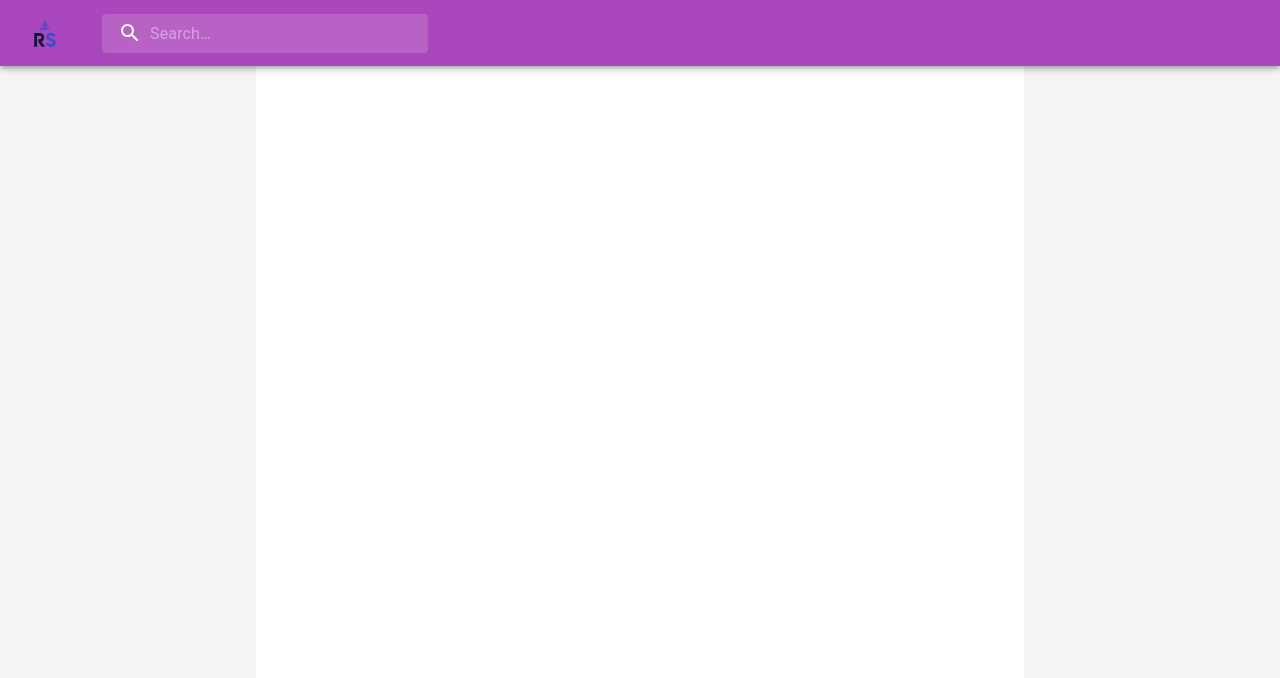
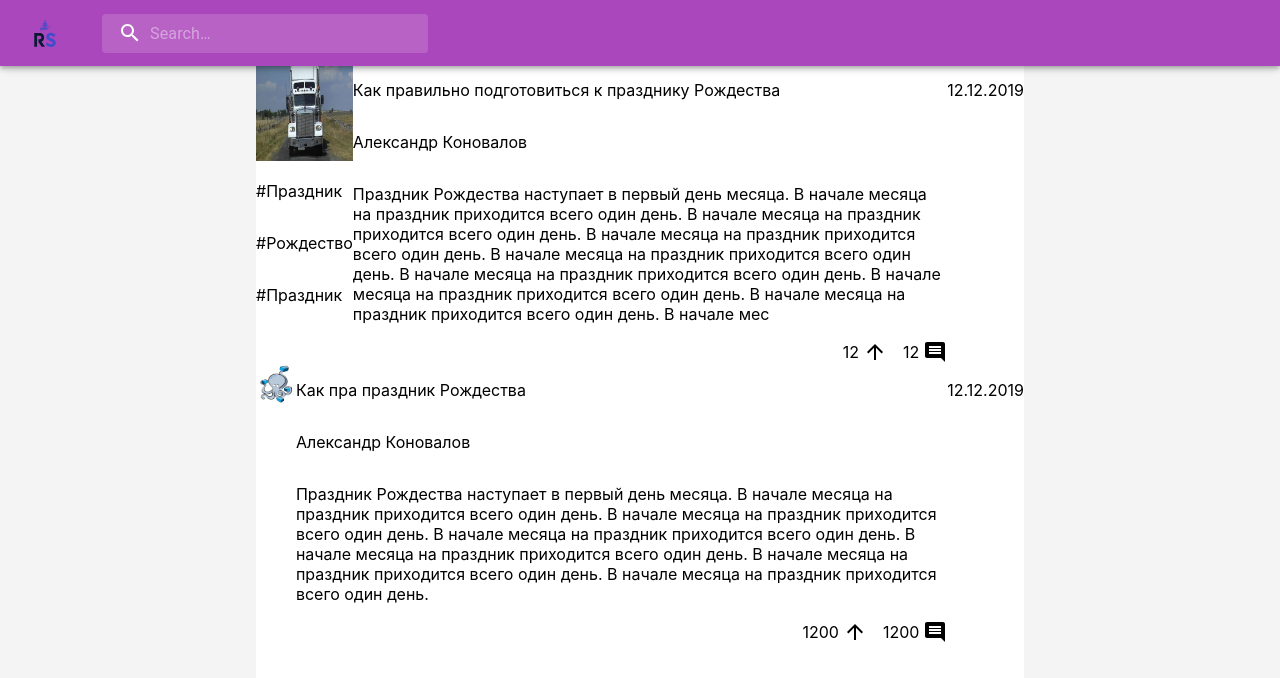
Before and after one commit to researchshare-official/frontend, a Next.js app: page / in a window 1280 px wide. Shown: the top 678 px of the page. Built offline with nearby package versions, Linux system fonts and the light colour scheme.

Commit message:
starting preview article

```diff
--- /dev/null
+++ b/components/ArticlePreview.tsx
@@ -0,0 +1,71 @@
+import Image from 'next/image'
+import { styled, alpha } from '@mui/material/styles';
+import { useRouter } from 'next/router'
+import Toolbar from '@mui/material/Toolbar';
+import IconButton from '@mui/material/IconButton';
+import SearchIcon from '@mui/icons-material/Search';
+import InputBase from '@mui/material/InputBase';
+import Box from '@mui/material/Box'
+import { NextPage } from 'next';
+import { ArrowUpward, Comment } from '@mui/icons-material';
+
+type ArticlePreviewProps = {
+    id: number
+    title: string,
+    text: string,
+    image: string,
+    authors: Array<string>,
+    tags: Array<string>,
+    date: string,
+    sponsored: boolean,
+    likes: number,
+    comments: number,
+}
+
+const ArticlePreview: NextPage<ArticlePreviewProps> = (props) => {
+    const router = useRouter();
+
+    return (
+        <Box sx={{ backgroundColor: 'transparent', display: 'flex' }}>
+            <Box>
+                <Image src={`/${props.image}`} width={200} height={200} />
+                <Box
+                    sx={{
+                        backgroundColor: 'transparent',
+                        display: 'flex',
+                        flexDirection: 'column'
+                    }}>
+                    {props.tags.map(tag => (
+                        <p>{tag}</p>
+                    ))}
+                </Box>
+            </Box>
+            <Box>
+                <p>{props.title}</p>
+                <Box sx={{ backgroundColor: 'transparent', display: 'flex', flexDirection: 'column' }}>
+                    {props.authors.map(author => (
+                        <p>{author}</p>
+                    ))}
+                </Box>
+                <p>{props.text}</p>
+                <Box sx={{ backgroundColor: 'transparent', display: 'flex', justifyContent: 'end' }}>
+                    <Box sx={{ backgroundColor: 'transparent', display: 'flex', alignItems: 'center'}}>
+                        {props.likes} <ArrowUpward sx={{marginLeft: 0.5}}/>
+                    </Box>
+                    <Box sx={{ backgroundColor: 'transparent', marginLeft: 2, display: 'flex', alignItems: 'center' }}>
+                        {props.comments} <Comment sx={{marginLeft: 0.5}} />
+                    </Box>
+                </Box>
+            </Box>
+            <Box>
+                <p>{props.date}</p>
+            </Box>
+        </Box>
+    )
+}
+
+export default ArticlePreview;
+
+export type {
+    ArticlePreviewProps
+}
--- /dev/null
+++ b/mocking/articles.json
@@ -0,0 +1,32 @@
+{
+    "articles": [
+        {
+            "id": 0,
+            "title": "Как правильно подготовиться к празднику Рождества",
+            "text": "Праздник Рождества наступает в первый день месяца. В начале месяца на праздник приходится всего один день. В начале месяца на праздник приходится всего один день. В начале месяца на праздник приходится всего один день. В начале месяца на праздник приходится всего один день. В начале месяца на праздник приходится всего один день. В начале месяца на праздник приходится всего один день. В начале месяца на праздник приходится всего один день. В начале мес",
+            "image": "camion.jpg",
+            "authors": ["Александр Коновалов"],
+            "tags": [
+                "#Праздник",
+                "#Рождество",
+                "#Праздник"
+            ],
+            "date": "12.12.2019",
+            "sponsored": false,
+            "likes": 12,
+            "comments": 12
+        },
+        {
+            "id": 1,
+            "title": "Как пра праздник Рождества",
+            "text": "Праздник Рождества наступает в первый день месяца. В начале месяца на праздник приходится всего один день. В начале месяца на праздник приходится всего один день. В начале месяца на праздник приходится всего один день. В начале месяца на праздник приходится всего один день. В начале месяца на праздник приходится всего один день. В начале месяца на праздник приходится всего один день.",
+            "image": "compose.png",
+            "authors": ["Александр Коновалов"],
+            "tags": [],
+            "date": "12.12.2019",
+            "sponsored": true,
+            "likes": 1200,
+            "comments": 1200
+        }
+    ]
+}
--- a/pages/index.tsx
+++ b/pages/index.tsx
@@ -3,6 +3,8 @@ import Head from 'next/head'
 import styles from '../styles/Home.module.css'
 import Box from '@mui/material/Box'
 import AppBar from '../components/AppBar'
+import ArticlePreview from '../components/ArticlePreview'
+import { articles } from '../mocking/articles.json'
 
 const Home: NextPage = () => {
     return (
@@ -27,6 +29,20 @@ const Home: NextPage = () => {
                         flex: 3,
                         backgroundColor: '#ffffff'
                     }}>
+                        {articles.map(article => (
+                            <ArticlePreview
+                                id={article.id}
+                                title={article.title}
+                                text={article.text}
+                                image={article.image}
+                                authors={article.authors}
+                                tags={article.tags}
+                                date={article.date}
+                                sponsored={article.sponsored}
+                                likes={article.likes}
+                                comments={article.comments}
+                            />
+                        ))}
                     </Box>
                     <Box sx={{
                         flex: 1,
```
Also changed, not shown: public/camion.jpg (added), public/compose.png (added).
